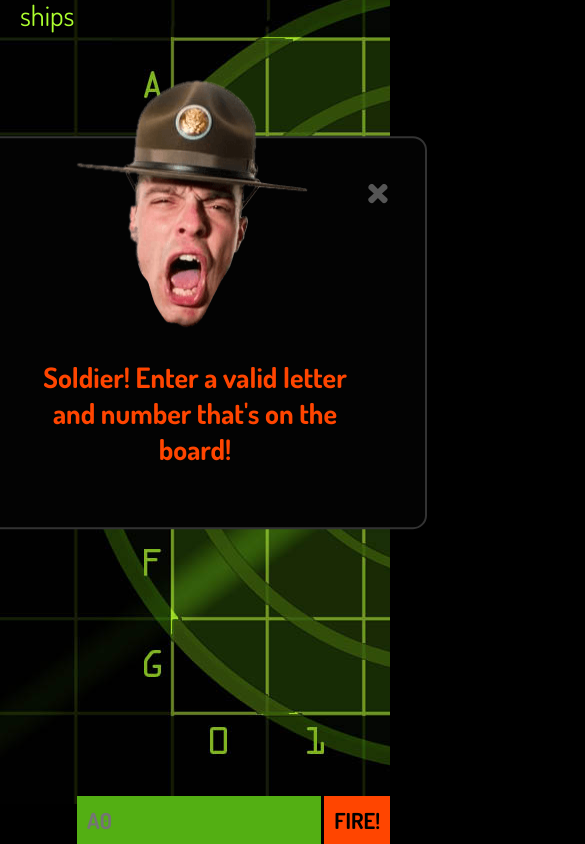
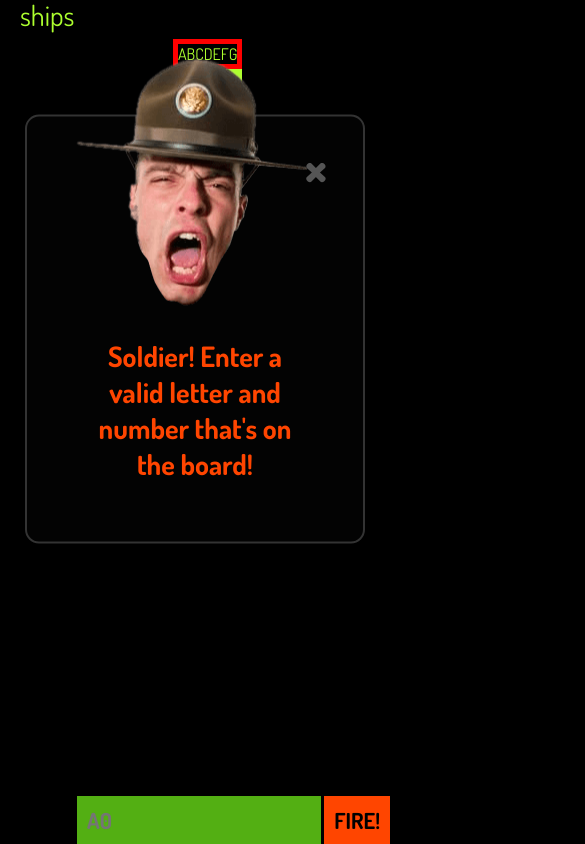
Before and after one commit to Grafdude/battleship_game, a plain HTML site: page battleship.html in a window 390 px wide. Both pictures are taken after a click on the button "FIRE!". Shown: the part 50-894 px from the top of the page, 585 px wide, since content can reach past the window. Drawn offline with Linux system fonts and the light colour scheme.

Commit message:
responsive grid 1st commit

```diff
--- a/battleship.html
+++ b/battleship.html
@@ -1,19 +1,30 @@
 <!DOCTYPE html>
 <html lang="en">
     <head>
-    <meta charset="UTF-8">
-    <meta http-equiv="X-UA-Compatible" content="IE=edge">
-    <meta name="viewport" content="width=device-width, initial-scale=1.0">
+        <meta charset="UTF-8" />
+        <meta http-equiv="X-UA-Compatible" content="IE=edge" />
+        <meta name="viewport" content="width=device-width, initial-scale=1.0" />
         <title>Battleship Game</title>
-    <link rel="preconnect" href="https://fonts.gstatic.com">
-    <link href="https://fonts.googleapis.com/css2?family=Dosis:wght@300;400;700&display=swap" rel="stylesheet">
-    <link rel="stylesheet" href="style.css">
+        <link rel="preconnect" href="https://fonts.gstatic.com" />
+        <link
+            href="https://fonts.googleapis.com/css2?family=Dosis:wght@300;400;700&display=swap"
+            rel="stylesheet"
+        />
+        <link rel="stylesheet" href="style.css" />
     </head>
     <body>
-
         <div id="board">
             <div id="messageArea">Go Ahead! see if you can sank my ships</div>
             <div class="row-container">
+                <div class="row-label">
+                    <div>A</div>
+                    <div>B</div>
+                    <div>C</div>
+                    <div>D</div>
+                    <div>E</div>
+                    <div>F</div>
+                    <div>G</div>
+                </div>
                 <div class="row">
                     <div id="00"></div>
                     <div id="01"></div>
@@ -86,12 +97,14 @@
             </div>
 
             <form>
-            <input type="text" id="guessInput" placeholder="A0">
+                <input type="text" id="guessInput" placeholder="A0" />
                 <button type="button" id="fireButton">FIRE!</button>
             </form>
         </div>
         <div class="modal">
-        <div class="modal-soldier"><img src="img/soldier.png" alt="soldier"></div>
+            <div class="modal-soldier">
+                <img src="img/soldier.png" alt="soldier" />
+            </div>
             <button class="modal-close">&times;</button>
             <h3 class="modal-msg"></h3>
         </div>
--- a/battleship.js
+++ b/battleship.js
@@ -68,7 +68,6 @@ const view = {
 
     displayMiss: function (location) {
         if (location) {
-            console.log(location);
             let cell = document.getElementById(location);
             cell.setAttribute('class', 'miss');
         }
--- a/style.css
+++ b/style.css
@@ -3,6 +3,7 @@
 *::after {
     margin: 0;
     padding: 0;
+    box-sizing: inherit;
 }
 
 html {
@@ -18,13 +19,12 @@ body {
     align-items: center;
     height: 100vh;
     font-size: 1.6rem;
-    box-sizing: inherit;
 }
 
 #board {
     width: 1024px;
     height: 863px;
-    background: url('img/board.jpg') no-repeat;
+    /* background: url('img/board.jpg') no-repeat; */
     position: relative;
 }
 
@@ -39,9 +39,14 @@ body {
 }
 
 .row > * {
-    width: 95px;
-    height: 97px;
-    /* border: 2px solid greenyellow; */
+    flex: 1 1 14.28%;
+    border: 1px solid greenyellow;
+}
+
+.row-label {
+    border: 5px solid red;
+    color: greenyellow;
+    display: flex;
 }
 
 form {
@@ -88,7 +93,7 @@ button {
     position: absolute;
     top: 50%;
     left: 50%;
-    transform: translate(-50%, -60%);
+    transform: translate(-50%, -60%) scale(0.75);
     width: 34rem;
     background: #030303;
     border-radius: 1.4rem;
@@ -133,4 +138,5 @@ button {
 .modal--show {
     visibility: visible;
     opacity: 1;
+    transform: translate(-50%, -60%) scale(1);
 }
```
Lines whose indentation alone changed are shown as unchanged.
